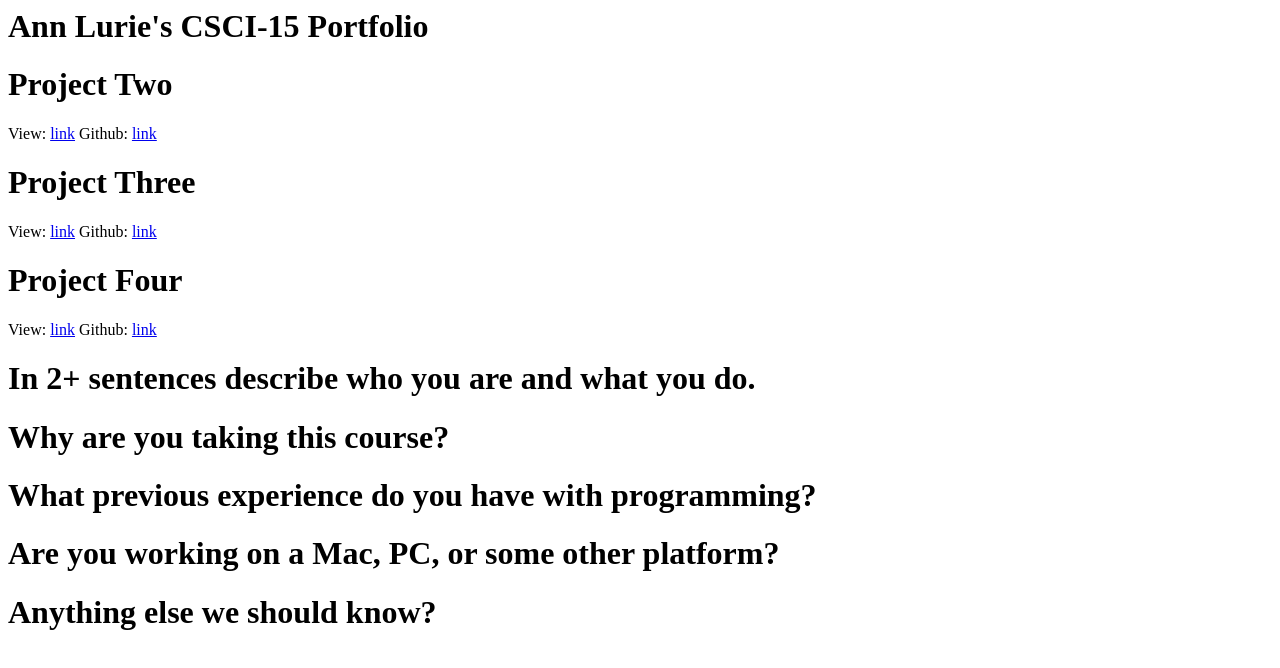
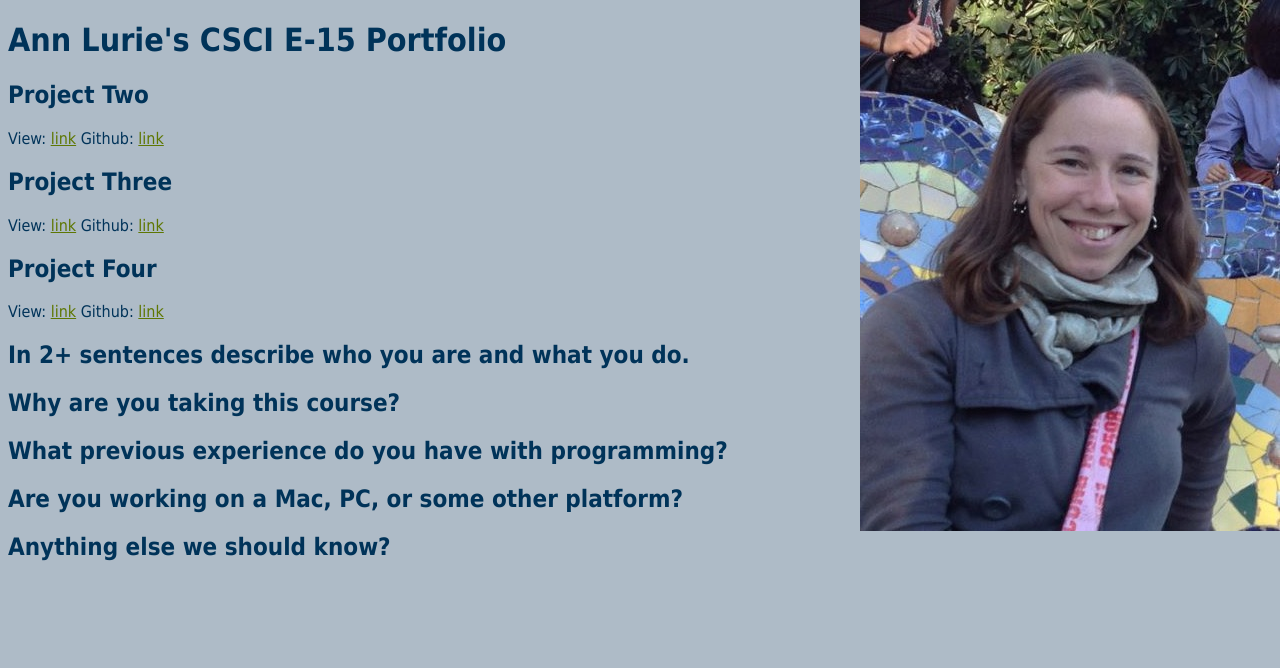
Before and after one commit to annlurie/p1, a plain HTML site: page index.html in a window 1280 px wide. Drawn offline with Linux system fonts and the light colour scheme.

Commit message:
Added CSS formatting now that I remember some CSS.

```diff
--- a/index.html
+++ b/index.html
@@ -1,13 +1,43 @@
-<h1>Ann Lurie's CSCI-15 Portfolio</h1>
-<!-- insert image -->
-<h1>Project Two</h1>
-View: <a href = "http://p2.annlurie.me">link</a> Github: <a href = "https://github.com/annlurie/p2">link</a>
-<h1>Project Three</h1>
-View: <a href = "http://p3.annlurie.me">link</a> Github: <a href = "https://github.com/annlurie/p3">link</a>
-<h1>Project Four</h1>
-View: <a href = "http://p4.annlurie.me">link</a> Github: <a href = "https://github.com/annlurie/p4">link</a>
-<h1>In 2+ sentences describe who you are and what you do.</h1>
-<h1>Why are you taking this course?</h1>
-<h1>What previous experience do you have with programming?</h1>
-<h1>Are you working on a Mac, PC, or some other platform?</h1>
-<h1>Anything else we should know?</h1>
+<!DOCTYPE html>
+<html>
+<head>
+<style>
+body {
+          background-color: #AEBBC7;
+          background-image: url("ann.jpg");
+          background-repeat: no-repeat;
+          background-position: right top;
+     }
+
+h1, h2, p    {
+               color: #003359;
+               text-align: left;
+               font-family: Tahoma, Geneva, sans-serif;
+          }
+
+a:link    {
+               color: #5E7703;
+          }
+
+a:visited {
+               color: #003359;
+          }
+
+</style>
+</head>
+
+<body>
+<h1>Ann Lurie's CSCI E-15 Portfolio</h1>
+<h2>Project Two</h2>
+<p>View: <a href = "http://p2.annlurie.me">link</a> Github: <a href = "https://github.com/annlurie/p2">link</a></p>
+<h2>Project Three</h2>
+<p>View: <a href = "http://p3.annlurie.me">link</a> Github: <a href = "https://github.com/annlurie/p3">link</a></p>
+<h2>Project Four</h2>
+<p>View: <a href = "http://p4.annlurie.me">link</a> Github: <a href = "https://github.com/annlurie/p4">link</a></p>
+<h2>In 2+ sentences describe who you are and what you do.</h2>
+<h2>Why are you taking this course?</h2>
+<h2>What previous experience do you have with programming?</h2>
+<h2>Are you working on a Mac, PC, or some other platform?</h2>
+<h2>Anything else we should know?</h2>
+</body>
+</html>
```
Also changed, not shown: ann.jpg (added), 1 other file.
